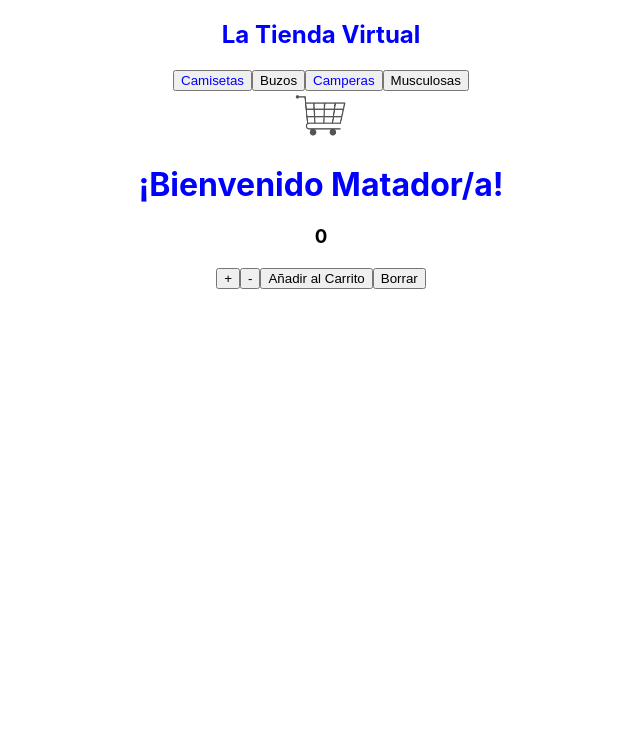
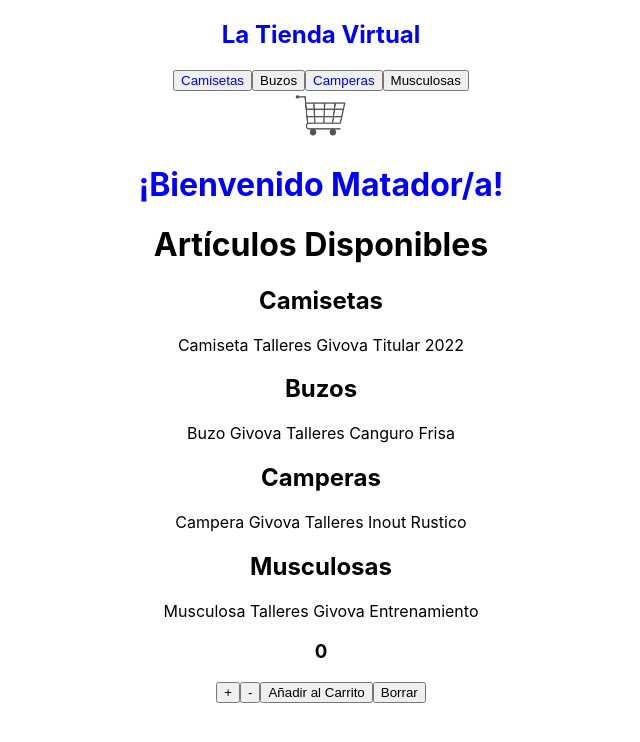
Before and after one commit to CamiAlmada/Proyecto-React, a React (Create React App) app: page / in a window 1280 px wide. Shown: the top 742 px of the page, without its empty margins (319-959 px from the left). Built offline with nearby package versions, Linux system fonts and the light colour scheme.

Commit message:
Promises , asincronia, MAP

```diff
--- /dev/null
+++ b/src/componentes/ItemList/ItemList.js
@@ -0,0 +1,21 @@
+import Items from "../Items/Items"
+
+const ItemList =({items})=>{
+    return(
+        <div>
+             <h1>Artículos Disponibles</h1>
+
+             {items.map (item => (
+
+                <Items key={item.id} item= {item}/>
+
+
+            ))}
+
+
+            </div>
+    )
+
+}
+
+export default ItemList
--- /dev/null
+++ b/src/componentes/Items/Items.js
@@ -0,0 +1,10 @@
+const Items =({item})=>{
+    return(
+        <div key={item.id}>
+                <h2>{item.name}</h2>
+                <p>{item.description}</p>
+                </div>
+    )
+}
+
+export default Items
--- a/src/componentes/ItemsListContainer/ItemsListContainer.js
+++ b/src/componentes/ItemsListContainer/ItemsListContainer.js
@@ -1,6 +1,70 @@
+import { useState, useEffect } from "react"
+import ItemList from "../ItemList/ItemList"
+
+
+const items =[{
+    id:"1",
+    name: "Camisetas",
+    description: "Camiseta Talleres Givova Titular 2022",
+    stock: "50",
+  },
+
+  {
+    id:"2",
+    name: "Buzos",
+    description: "Buzo Givova Talleres Canguro Frisa",
+    stock: "50",
+  },
+
+  {
+    id:"3",
+    name: "Camperas",
+    description: "Campera Givova Talleres Inout Rustico",
+    stock: "50",
+  },
+
+  {
+    id:"4",
+    name: "Musculosas",
+    description: "Musculosa Talleres Givova Entrenamiento",
+    stock: "50",
+  }]
+
+
+
+const getItems = ()=>{
+    return new Promise ((resolve)=>{
+      setTimeout(()=>{
+        resolve(items)
+      }, 2000)
+    })
+  }
+
+
 const ItemsListContainer =({greeting})=>{
+    const [items, setItems]= useState([])
+
+
+
+  useEffect (()=>{
+    getItems().then(response =>{
+      setItems(response)
+    })
+    .catch(error=>{
+      console.log("Error");
+    })
+  }, [])
+
+
     return (
-        <h1 style= {{color: "blue"}} >{greeting}</h1>
+
+        <div>
+            <h1 style= {{color: "blue"}} >{greeting}</h1>
+            <ItemList items={items} />
+
+
+        </div>
+
     )
 }
 
```
Also changed, not shown: src/App.js (+8 -1 lines).
